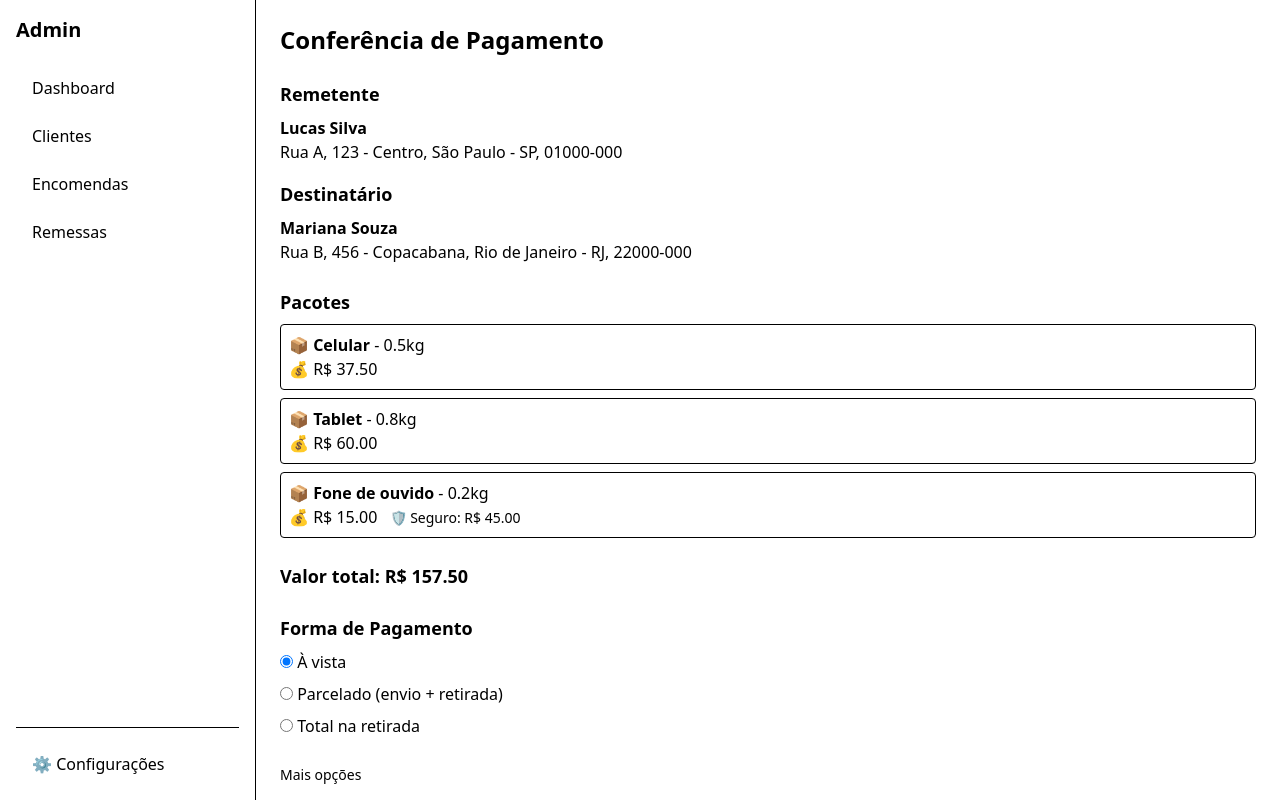
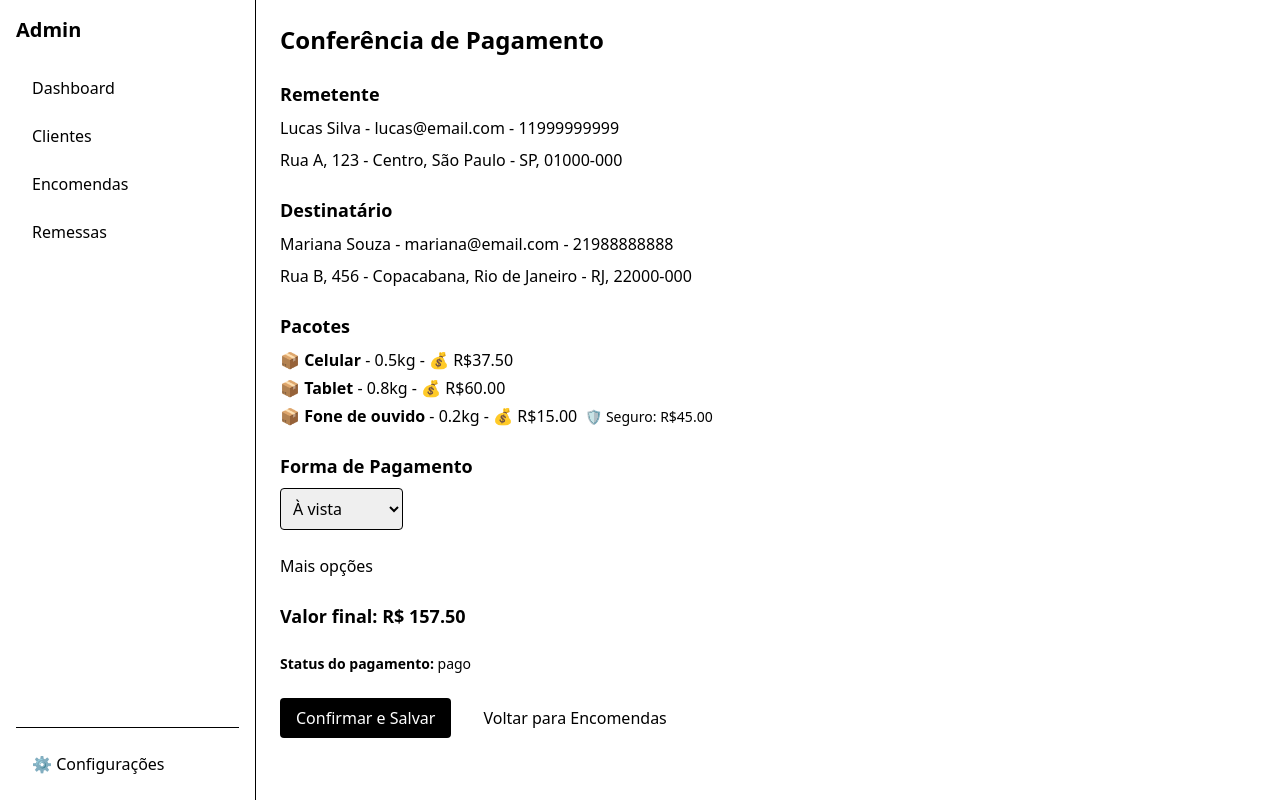
Before and after one commit to blackflightlogistics/blackflight-front, a React (Vite) app: page /admin/encomendas/1001/pagamento in a window 1280 px wide. Built offline with nearby package versions, Linux system fonts and the light colour scheme.

Commit message:
adicionado formas de pagamento e listagem de pagamento

```diff
--- a/public/mocks/encomendas.json
+++ b/public/mocks/encomendas.json
@@ -13,6 +13,9 @@
       },
       "status": "em transito",
       "valorTotal": 157.5,
+      "formaPagamento": "à vista",
+      "valorPago": 157.5,
+      "statusPagamento": "pago",
       "pacotes": [
         { "id": 1, "descricao": "Celular", "peso": 0.5, "status": "em transito", "valorCalculado": 37.5 },
         { "id": 2, "descricao": "Tablet", "peso": 0.8, "status": "em transito", "valorCalculado": 60 },
@@ -33,6 +36,9 @@
       },
       "status": "em preparação",
       "valorTotal": 202.5,
+      "formaPagamento": "parcelado",
+      "valorPago": 101.25,
+      "statusPagamento": "parcial",
       "pacotes": [
         { "id": 4, "descricao": "Livros", "peso": 1.5, "status": "em preparação", "valorCalculado": 112.5, "valorDeclarado": 50 },
         { "id": 5, "descricao": "Canetas", "peso": 0.3, "status": "em preparação", "valorCalculado": 22.5 },
@@ -53,6 +59,9 @@
       },
       "status": "entregue",
       "valorTotal": 127.5,
+      "formaPagamento": "na retirada",
+      "valorPago": 0,
+      "statusPagamento": "pendente",
       "pacotes": [
         { "id": 7, "descricao": "Tênis", "peso": 1.2, "status": "entregue", "valorCalculado": 90 },
         { "id": 8, "descricao": "Camiseta", "peso": 0.3, "status": "entregue", "valorCalculado": 22.5 },
@@ -73,6 +82,9 @@
       },
       "status": "cancelada",
       "valorTotal": 262.5,
+      "formaPagamento": "na retirada",
+      "valorPago": 0,
+      "statusPagamento": "pendente",
       "pacotes": [
         { "id": 10, "descricao": "Notebook", "peso": 2.5, "status": "cancelada", "valorCalculado": 187.5, "valorDeclarado": 50 },
         { "id": 11, "descricao": "Mouse", "peso": 0.2, "status": "cancelada", "valorCalculado": 15 },
@@ -93,6 +105,9 @@
       },
       "status": "aguardando retirada",
       "valorTotal": 90,
+      "formaPagamento": "à vista",
+      "valorPago": 90,
+      "statusPagamento": "pago",
       "pacotes": [
         { "id": 13, "descricao": "Creme", "peso": 0.4, "status": "aguardando retirada", "valorCalculado": 30 },
         { "id": 14, "descricao": "Sabonete", "peso": 0.3, "status": "aguardando retirada", "valorCalculado": 22.5 },
--- a/src/App.tsx
+++ b/src/App.tsx
@@ -9,7 +9,8 @@ import Remessas from "./pages/admin/Remessas";
 import RemessaDetalhes from "./pages/admin/RemessaDetalhes";
 import Configuracoes from "./pages/admin/Configuracoes";
 import NovaEncomenda from "./pages/admin/NovaEncomenda";
-import ConferenciaPagamento from "./pages/admin/ConferenciaPagamento";
+// import ConferenciaPagamento from "./pages/admin/ConferenciaPagamento";
+import EncomendaPagamento from "./pages/admin/EncomendaPagamento";
 
 function App() {
   return (
@@ -28,7 +29,9 @@ function App() {
         <Route path="/admin/configuracoes" element={<Configuracoes />} />
         <Route path="/admin/encomendas" element={<Encomendas />} />
         <Route path="/admin/encomendas/nova" element={<NovaEncomenda />} />
-        <Route path="/admin/encomendas/:id/pagamento" element={<ConferenciaPagamento />} />
+        {/* <Route path="/admin/encomendas/:id/pagamento" element={<ConferenciaPagamento />} /> */}
+        <Route path="/admin/encomendas/:id/pagamento" element={<EncomendaPagamento />} />
+
 
       </Routes>
     </Router>
--- /dev/null
+++ b/src/pages/admin/EncomendaPagamento.tsx
@@ -0,0 +1,172 @@
+import { useEffect, useState } from "react";
+import { useParams, useNavigate } from "react-router-dom";
+import Sidebar from "../../components/admin/Sidebar";
+import { clienteService, Cliente } from "../../services/clienteService";
+import { encomendaService, Encomenda, FormaPagamento } from "../../services/encomendaService";
+
+function EncomendaPagamento() {
+  const { id } = useParams();
+  const navigate = useNavigate();
+
+  const [encomenda, setEncomenda] = useState<Encomenda | null>(null);
+  const [remetente, setRemetente] = useState<Cliente | null>(null);
+  const [destinatario, setDestinatario] = useState<Cliente | null>(null);
+  const [formaPagamento, setFormaPagamento] = useState<FormaPagamento>("à vista");
+  const [desconto, setDesconto] = useState("");
+  const [mostrarMaisOpcoes, setMostrarMaisOpcoes] = useState(false);
+  const [valorPagoInput, setValorPagoInput] = useState("");
+
+  useEffect(() => {
+    if (!id) return;
+
+    const carregar = async () => {
+      const encomendaEncontrada = await encomendaService.buscarPorId(Number(id));
+      setEncomenda(encomendaEncontrada);
+      setFormaPagamento(encomendaEncontrada.formaPagamento || "à vista");
+
+      const remetente = await clienteService.buscarPorId(encomendaEncontrada.remetenteId);
+      const destinatario = await clienteService.buscarPorId(encomendaEncontrada.destinatarioId);
+
+      setRemetente(remetente);
+      setDestinatario(destinatario);
+    };
+
+    carregar();
+  }, [id]);
+
+  if (!encomenda || !remetente || !destinatario) return <p>Carregando...</p>;
+
+  const valorBase = encomenda.valorTotal || 0;
+  const valorDesconto = desconto ? parseFloat(desconto) : 0;
+  const valorFinal = Math.max(0, valorBase - valorDesconto);
+
+  const valorPago =
+    formaPagamento === "à vista"
+      ? valorFinal
+      : parseFloat(valorPagoInput) || 0;
+
+  const statusPagamento =
+    valorPago >= valorFinal
+      ? "pago"
+      : valorPago > 0
+      ? "parcial"
+      : "pendente";
+
+  const salvarPagamento = async () => {
+    await encomendaService.atualizar({
+      ...encomenda,
+      formaPagamento,
+      valorPago,
+      statusPagamento,
+      valorTotal: valorFinal,
+    });
+
+    navigate("/admin/encomendas");
+  };
+
+  return (
+    <div className="flex">
+      <Sidebar />
+      <main className="flex-1 p-6 space-y-6">
+        <h1 className="text-2xl font-bold">Conferência de Pagamento</h1>
+
+        <section className="space-y-2">
+          <h2 className="text-lg font-semibold">Remetente</h2>
+          <p>{remetente.nome} - {remetente.email} - {remetente.telefone}</p>
+          <p>{remetente.endereco}</p>
+        </section>
+
+        <section className="space-y-2">
+          <h2 className="text-lg font-semibold">Destinatário</h2>
+          <p>{destinatario.nome} - {destinatario.email} - {destinatario.telefone}</p>
+          <p>{destinatario.endereco}</p>
+        </section>
+
+        <section className="space-y-2">
+          <h2 className="text-lg font-semibold">Pacotes</h2>
+          <ul className="space-y-1">
+            {encomenda.pacotes.map((p) => (
+              <li key={p.id}>
+                📦 <strong>{p.descricao}</strong> - {p.peso}kg - 💰 R${p.valorCalculado.toFixed(2)}
+                {p.valorDeclarado && (
+                  <span className="ml-2 text-sm">🛡️ Seguro: R${p.valorDeclarado.toFixed(2)}</span>
+                )}
+              </li>
+            ))}
+          </ul>
+        </section>
+
+        <section className="space-y-2">
+          <h2 className="text-lg font-semibold">Forma de Pagamento</h2>
+          <select
+            value={formaPagamento}
+            onChange={(e) => setFormaPagamento(e.target.value as FormaPagamento)}
+            className="p-2 border rounded"
+          >
+            <option value="à vista">À vista</option>
+            <option value="parcelado">Parcelado</option>
+            <option value="na retirada">Na retirada</option>
+          </select>
+        </section>
+
+        {formaPagamento === "parcelado" && (
+          <div>
+            <label className="block text-sm font-medium mb-1">
+              Valor pago agora (R$)
+            </label>
+            <input
+              type="number"
+              className="p-2 border rounded"
+              value={valorPagoInput}
+              onChange={(e) => setValorPagoInput(e.target.value)}
+            />
+          </div>
+        )}
+
+        <button
+          onClick={() => setMostrarMaisOpcoes(!mostrarMaisOpcoes)}
+          className="text-blue-600 hover:underline"
+        >
+          {mostrarMaisOpcoes ? "Ocultar opções" : "Mais opções"}
+        </button>
+
+        {mostrarMaisOpcoes && (
+          <div>
+            <label className="block text-sm font-medium mb-1">Desconto (R$)</label>
+            <input
+              type="number"
+              className="p-2 border rounded"
+              value={desconto}
+              onChange={(e) => setDesconto(e.target.value)}
+            />
+          </div>
+        )}
+
+        <p className="text-lg font-semibold mt-4">
+          Valor final: <span className="text-green-700">R$ {valorFinal.toFixed(2)}</span>
+        </p>
+
+        <p className="text-sm text-gray-700">
+          <strong>Status do pagamento:</strong> {statusPagamento}
+        </p>
+
+        <div className="flex gap-4 mt-4">
+          <button
+            onClick={salvarPagamento}
+            className="px-4 py-2 bg-black text-white rounded hover:opacity-80"
+          >
+            Confirmar e Salvar
+          </button>
+          <button
+            onClick={() => navigate("/admin/encomendas")}
+            className="px-4 py-2 bg-gray-300 text-black rounded hover:bg-gray-400"
+          >
+            Voltar para Encomendas
+          </button>
+        </div>
+      </main>
+    </div>
+  );
+}
+
+export default EncomendaPagamento;
--- a/src/pages/admin/Encomendas.tsx
+++ b/src/pages/admin/Encomendas.tsx
@@ -37,7 +37,7 @@ function Encomendas() {
               const destinatario =
                 clientes.find((c) => c.id === e.destinatarioId)?.nome || "—";
               return (
-                <li key={e.id} className="p-4 bg-white rounded shadow">
+                <li key={e.id} className="p-4 bg-white rounded shadow relative">
                   <p>
                     <strong>De:</strong> {remetente} <strong>Para:</strong>{" "}
                     {destinatario}
@@ -45,6 +45,40 @@ function Encomendas() {
                   <p>
                     <strong>Status:</strong> {e.status}
                   </p>
+                  {e.formaPagamento && (
+                    <p>
+                      <strong>Forma de pagamento:</strong> {e.formaPagamento}
+                    </p>
+                  )}
+                  {e.statusPagamento && (
+                    <>
+                      <p>
+                        <strong>Status de pagamento:</strong>{" "}
+                        <span
+                          className={
+                            e.statusPagamento === "pago"
+                              ? "text-green-600"
+                              : e.statusPagamento === "parcial"
+                              ? "text-yellow-600"
+                              : "text-red-600"
+                          }
+                        >
+                          {e.statusPagamento}
+                        </span>
+                      </p>
+
+                      {e.statusPagamento === "parcial" &&
+                        e.valorPago !== undefined && (
+                          <p>
+                            <strong>Valor já pago:</strong>{" "}
+                            <span className="text-blue-700">
+                              R$ {e.valorPago.toFixed(2)}
+                            </span>
+                          </p>
+                        )}
+                    </>
+                  )}
+
                   <p>
                     <strong>Valor total:</strong>{" "}
                     <span className="text-green-700">
@@ -65,6 +99,14 @@ function Encomendas() {
                       </li>
                     ))}
                   </ul>
+
+                  {/* Botão para pagamento */}
+                  <Link
+                    to={`/admin/encomendas/${e.id}/pagamento`}
+                    className="mt-4 inline-block px-4 py-2 bg-blue-600 text-black rounded hover:bg-blue-700 transition"
+                  >
+                    Ir para pagamento
+                  </Link>
                 </li>
               );
             })}
--- a/src/services/encomendaService.ts
+++ b/src/services/encomendaService.ts
@@ -1,7 +1,7 @@
 
 export type PacoteStatus = "em preparação" | "em transito" | "aguardando retirada" | "entregue" | "cancelada";
 export type EncomendaStatus = "em preparação" | "em transito" | "aguardando retirada" | "entregue" | "cancelada";
-
+export type FormaPagamento = "à vista" | "parcelado" | "na retirada";
 export type Pacote = {
   id: number;
   descricao: string;
@@ -26,6 +26,9 @@ export type Encomenda = {
   status: EncomendaStatus;
   pacotes: Pacote[];
   valorTotal?: number; // NOVO
+  formaPagamento?: FormaPagamento;
+  valorPago?: number;
+  statusPagamento?: "pago" | "parcial" | "pendente";
 };
 let encomendas: Encomenda[] = [];
 
@@ -48,5 +51,12 @@ export const encomendaService = {
     const encontrada = encomendas.find((e) => e.id === id);
     if (!encontrada) throw new Error("Encomenda não encontrada");
     return encontrada;
-  }
+  },
+  atualizar: async (atualizada: Encomenda): Promise<Encomenda> => {
+    const index = encomendas.findIndex(e => e.id === atualizada.id);
+    if (index === -1) throw new Error("Encomenda não encontrada");
+
+    encomendas[index] = { ...encomendas[index], ...atualizada };
+    return Promise.resolve(encomendas[index]);
+  },
 };
```
